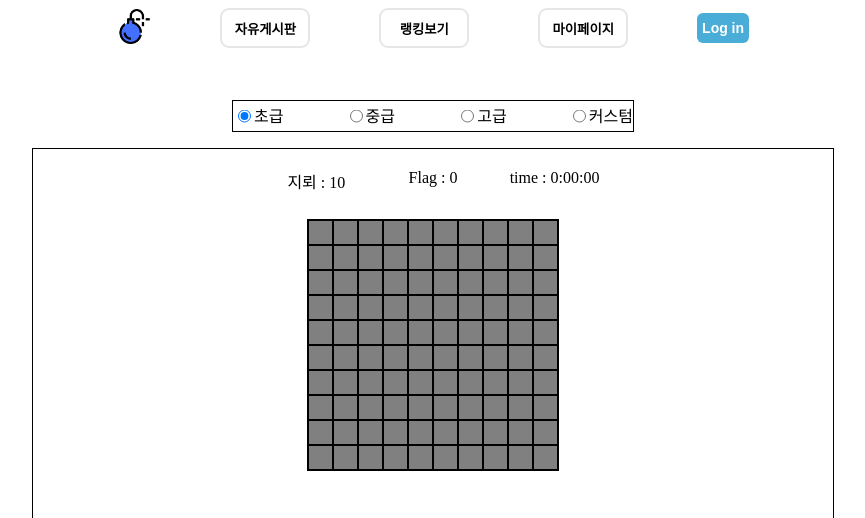
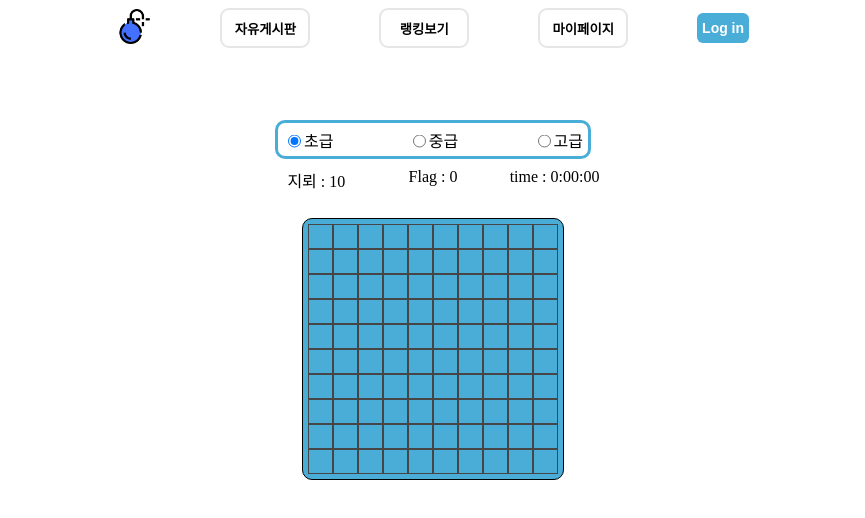
Before and after one commit to wooseokc/zb-Team-FE, a Next.js app: page /game/single in a window 1280 px wide. Shown: the top 518 px of the page, without its empty margins (207-1072 px from the left). Built offline with nearby package versions, Linux system fonts and the light colour scheme.

Commit message:
게임판 ui 수정 + 전송 데이터(JSON) 구현
성공시 서버에 저장할 데이터 구현 완료

```diff
--- a/components/game/gameSelector.tsx
+++ b/components/game/gameSelector.tsx
@@ -40,23 +40,28 @@ export default function GameSelector (props: selector) {
         <GameRadio onClick={boxClick} type={'radio'} id='hard' name="game"></GameRadio>
         <RadioLable htmlFor="hard">고급</RadioLable>
       </div>
-      <div>
+      {/* <div>
         <GameRadio type={'radio'} id='custom' name="game"></GameRadio>
         <RadioLable htmlFor="custom">커스텀</RadioLable>
-      </div>
+      </div> */}
     </SelectorBox>
   )
 }
 
 const SelectorBox = styled.section`
-  width: 400px;
+  width: 300px;
   height: 30px;
-  border: 1px solid;
+  border: 3px solid #49add8;
+  border-radius: 10px;
+
+  padding-left: 5px;
+  padding-right: 5px;
+  padding-top: 3px;
 
   position: absolute;
   left: 50%;
   transform: translateX(-50%);
-  top : 100px;
+  top : 120px;
 
   display: flex;
   justify-content: space-between;
--- a/components/game/gamebox.tsx
+++ b/components/game/gamebox.tsx
@@ -20,6 +20,7 @@ export default function GameSection (props : props) {
   const [suc, setSuc] = useState(false);
   const [flagCount, setFlagCount] = useState(0);
   const [gameStatus, setGameStatus] = useState<number | null>(null)
+  const [steps, setSteps] = useState<(number | number [])[][] >([])
 
   const [startTime, setStartTime] = useState({
     milli : 0,
@@ -31,6 +32,7 @@ export default function GameSection (props : props) {
     sec : 0,
     min : 0,
   })
+  const [duration, setDuration] = useState(0);
   const [postObj, setPostObj] = useState<{
     gamerId? : number,
     width? : number,
@@ -39,13 +41,13 @@ export default function GameSection (props : props) {
 
     isOpened? : string[],
     isMine? : string[],
-    nearbyMines? : number,
-    isFlagged? : boolean,
+    nearbyMines? : number[],
+    isFlagged? : boolean[],
 
     timePlayed? : number,
     isAnon? : boolean,
 
-    steps? : number[][]
+    steps? : (number | number [])[][]
   }>({})
 
   // 지뢰 심는 작업
@@ -100,23 +102,19 @@ export default function GameSection (props : props) {
     }
     setArr(tmpArr)
 
-    tmpArr = [];
+
     let openArr : string[] = []
     let mineArr : string[] = []
     let aroundArr : number[] = []
     let flagArr : boolean[] = [];
-    for (let i=0 ; i<arr.length ; i++) {
-      openArr.push(arr[i][1] as string)
-      mineArr.push(arr[i][2] as string)
-      aroundArr.push(arr[i][3] as number)
-      flagArr.push(arr[i][4] as boolean)
+    for (let i=0 ; i<tmpArr.length ; i++) {
+      openArr.push(tmpArr[i][1] as string)
+      mineArr.push(tmpArr[i][2] as string)
+      aroundArr.push(tmpArr[i][3] as number)
+      flagArr.push(tmpArr[i][4] as boolean)
     }
 
-    tmpArr.push(openArr)
-    tmpArr.push(mineArr)
-    tmpArr.push(aroundArr)
-    tmpArr.push(flagArr)
-
+    setPostObj({width : width, height : height, numMines : howManyMines, isOpened : openArr, isMine : mineArr, nearbyMines : aroundArr, isFlagged : flagArr, isAnon : true, timePlayed : 0, steps: []})
 
   } , [total])
 
@@ -126,11 +124,27 @@ export default function GameSection (props : props) {
       setStartTime({milli : startDate.getMilliseconds(), sec : startDate.getSeconds(), min : startDate.getMinutes()})
       setGameStatus(37)
     }
+    if (postObj.isMine === undefined) {
+      let tmpArr= arr.slice()
+      let openArr : string[] = []
+      let mineArr : string[] = []
+      let aroundArr : number[] = []
+      let flagArr : boolean[] = [];
+      for (let i=0 ; i<tmpArr.length ; i++) {
+        openArr.push(tmpArr[i][1] as string)
+        mineArr.push(tmpArr[i][2] as string)
+        aroundArr.push(tmpArr[i][3] as number)
+        flagArr.push(tmpArr[i][4] as boolean)
+      }
+
+      setPostObj({width : width, height : height, numMines : howManyMines, isOpened : openArr, isMine : mineArr, nearbyMines : aroundArr, isFlagged : flagArr, isAnon : true, timePlayed : 0})
+    }
     const target : HTMLDivElement = e.currentTarget
     const targetIndex : number = Number(target.dataset.t)
 
     let tmpArr = arr.slice()
-    // tmpArr[targetIndex][1] = 'open'
+    let tmpStep = [1, targetIndex ,[]];
+    let tmpStepArr =  tmpStep[2] as number[]
 
     // 주변 한바퀴 돌리는 함수
     function around (t : number) {
@@ -140,6 +154,8 @@ export default function GameSection (props : props) {
       if (tmpArr[t][4] === true) return
       tmpArr[t][1] = 'open';
       tmpArr[t][4] = false;
+      tmpStepArr.push(t)
+
       if (tmpArr[t][3] !== 0) return
 
       if (t % width === 0) {
@@ -182,6 +198,7 @@ export default function GameSection (props : props) {
         return
       }
       tmpArr[t][1] = 'open';
+      tmpStepArr.push(t)
       tmpArr[t][4] = false;
       if (tmpArr[t][3] !== 0) return
 
@@ -249,7 +266,6 @@ export default function GameSection (props : props) {
         if (tmpArr[targetIndex+width+1] && tmpArr[targetIndex+width+1][4] === true) {
           flagCount ++;
         }
-        console.log(flagCount)
 
         if (tmpArr[targetIndex][3] === flagCount && tmpArr[targetIndex][3] !== 0) {
           if (Number(target.dataset.t) % width === 0) {
@@ -275,18 +291,20 @@ export default function GameSection (props : props) {
             aroundMine(Number(target.dataset.t)+width+1)
           }
 
-          console.log('boom')
         }
       }
     }
 
     let openedCount = tmpArr.filter(item => item[1] === 'open').length
     if (openedCount === total - howManyMines) {
-      console.log('suc')
       setSuc(true)
       setGameStatus(null);
     }
     setArr(tmpArr)
+    if (tmpStepArr.length !== 0) {
+      setSteps([...steps, tmpStep])
+    }
+    // setSteps(newStep)
   }
 
   const reTry = (e: React.MouseEvent<HTMLButtonElement>) => {
@@ -339,11 +357,28 @@ export default function GameSection (props : props) {
         mineCount --
       }
     }
+    if (suc) {
+      console.log(JSON.stringify(postObj))
+    }
+
+    let openArr : string[] = []
+    let mineArr : string[] = []
+    let aroundArr : number[] = []
+    let flagArr : boolean[] = [];
+    for (let i=0 ; i<tmpArr.length ; i++) {
+      openArr.push(tmpArr[i][1] as string)
+      mineArr.push(tmpArr[i][2] as string)
+      aroundArr.push(tmpArr[i][3] as number)
+      flagArr.push(tmpArr[i][4] as boolean)
+    }
+    setPostObj({width : width, height : height, numMines : howManyMines, isOpened : openArr, isMine : mineArr, nearbyMines : aroundArr, isFlagged : flagArr, isAnon : true, timePlayed : 0})
     setArr(tmpArr)
     setFail(false)
     setSuc(false)
     setFlagCount(0)
     setGameStatus(null)
+    setSteps([])
+
   }
 
   const flag = (e: React.MouseEvent<HTMLDivElement>) => {
@@ -351,8 +386,11 @@ export default function GameSection (props : props) {
     const target = e.currentTarget
     const targetIndex : number = Number(target.dataset.t);
 
+    let tmpStep = [2, targetIndex, [targetIndex]];
+
     let tmpArr = arr.slice();
     if (tmpArr[targetIndex][1] === 'closed') {
+      setSteps([...steps, tmpStep])
       if (tmpArr[targetIndex][4] === true) {
         tmpArr[targetIndex][4] = false
         setFlagCount(c => c - 1);
@@ -408,11 +446,21 @@ export default function GameSection (props : props) {
         nowMin ++;
       }
     }
-
     setTimer({milli : nowMilli - startMilli, sec : nowSecond - startSecond, min : nowMin - startMin})
+    let dur = (nowMilli - startMilli) + (nowSecond-startSecond)*1000 + (nowMin - startMin) * 1000 * 60;
+    setDuration(dur)
+    setPostObj({...postObj, timePlayed : dur})
   };
 
   useInterval(timerSet, gameStatus)
+
+  /// 성공 데이터 전송
+
+  useEffect(() => {
+    setPostObj({...postObj, steps : steps})
+  }, [suc])
+
+
 
   return (
     <GameContainer>
@@ -447,7 +495,6 @@ const GameContainer = styled.section`
   // 드래그 방지
   width : 800px;
   height : 500px;
-  border : 1px solid;
 
   position : relative;
   left : 50%;
@@ -480,6 +527,10 @@ const GameInfoItem = styled.div`
 const GameBox = styled.div<{width : number, height : number}>`
   ${props => props.width && {width : props.width *25, height : props.height * 25}}
   border : 1px solid;
+  border-radius: 10px;
+  background-color: #49add8;
+
+  padding: 5px;
 
   position : relative;
   left : 50%;
@@ -497,23 +548,25 @@ const MineBox = styled.div<{status : string, mine : string, around : number, fla
   box-sizing: border-box;
   border : 1px solid;
 
-  background : gray;
-  color : gray;
+  background : #49add8;
+  color : #464646;
+  font-weight: bold;
+
+  text-align: center;
 
   cursor : pointer;
 
 
   ${props => (props.flag === true && props.status === 'closed') && {background : 'yellow'}}
-
-  ${props => (props.around === 0 && props.status === 'open' && props.mine === 'normal') && {background : 'blue'}}
-  ${props => (props.around !== 0 && props.status === 'open' && props.mine === 'normal') && {background : 'blue', color : 'red' }}
-  ${props => (props.status === 'open' && props.mine === 'mine') && {background : 'red'}}
+  ${props => (props.around === 0 && props.status === 'open' && props.mine === 'normal') && {background : '#CCCCFF'}}
+  ${props => (props.around !== 0 && props.status === 'open' && props.mine === 'normal') && {background : '#CCCCFF', color : '#464646' }}
+  ${props => (props.status === 'open' && props.mine === 'mine') && {background : '#FF0066'}}
   ${props => props.canClick === true  && {pointerEvents : 'none'}}
 
-  border-color: black;
+  border-color: #464646;
 
   :hover {
-    ${props =>( props.status === 'closed' && props.flag === false) && {background : 'black'}}
+    ${props =>( props.status === 'closed' && props.flag === false) && {background : '#464646'}}
   }
 `
 
@@ -523,13 +576,18 @@ const FailBox = styled.div<{condition : boolean}>`
   background : black;
   opacity : 0.8;
 
+  font-size: 30px;
   color : white;
 
   position: absolute;
   top : 100px;
-  left : 40px;
+  left : 50%;
+  transform: translateX(-50%);
 
   ${props => props.condition === false ? {display : 'none'} : {display : 'block'}}
+
+  text-align: center;
+  align-items: center;
 `
 const SucessBox = styled.div<{condition : boolean}>`
   width :300px;
@@ -537,21 +595,35 @@ const SucessBox = styled.div<{condition : boolean}>`
   background : black;
   opacity : 0.8;
 
+  font-size: 30px;
   color : white;
 
   position: absolute;
   top : 100px;
-  left : 40px;
+  left : 50%;
+  transform: translateX(-50%);
 
   ${props => props.condition === false ? {display : 'none'} : {display : 'block'}}
+
+  text-align: center;
+  align-items: center;
 `
 
 
 
 const RetryButton = styled.button`
   background: inherit ; border:none; box-shadow:none; border-radius:0; padding:0; overflow:visible; cursor:pointer;
+
   width : 100px;
   height : 30px;
-  background : blue;
+  background : #66FFFF;
 
+  color: #000033;
+  font-size: 15px;
+  font-weight: bolder;
+
+  position: absolute;
+  left: 50%;
+  transform: translateX(-50%);
+  bottom: 20%;
 `
```
